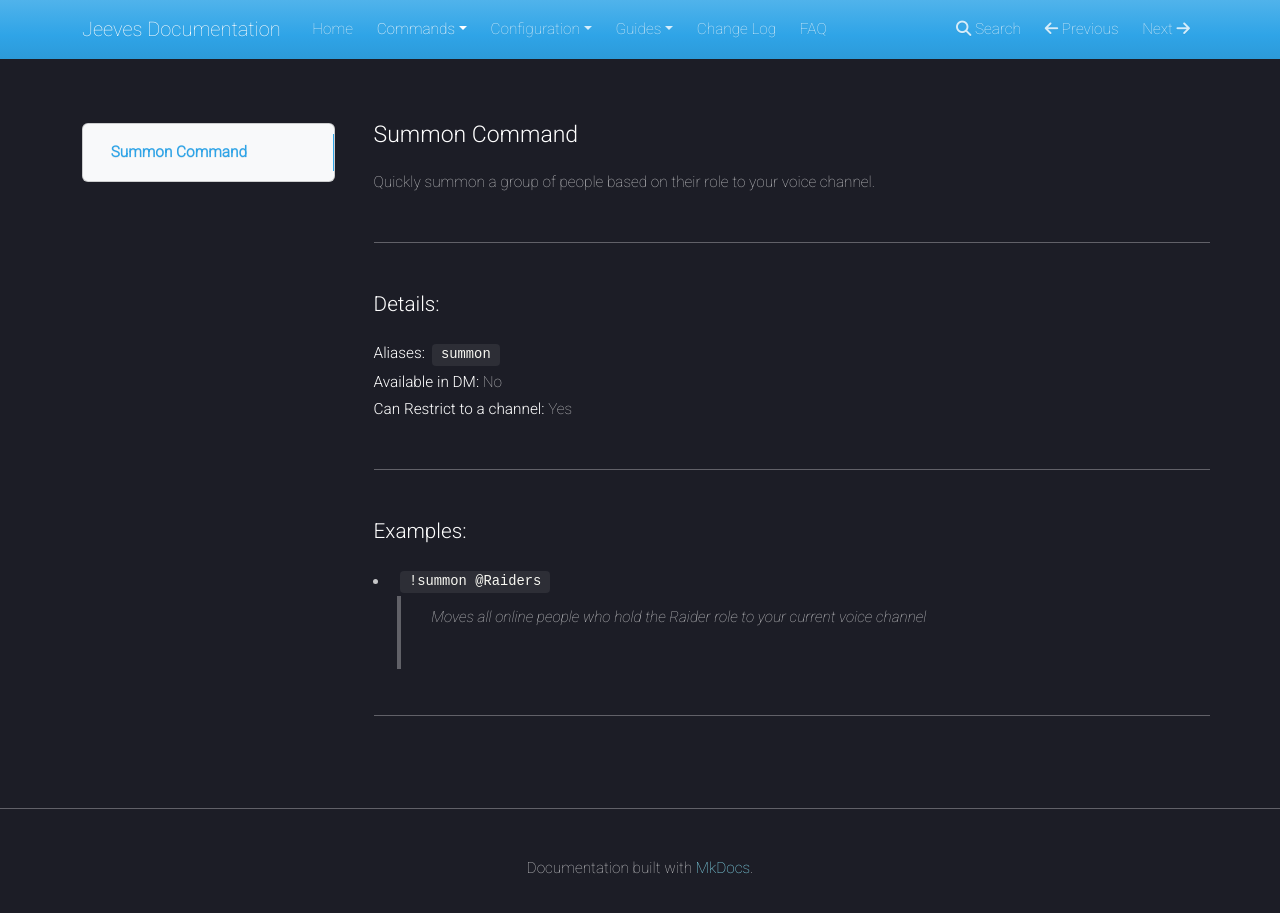
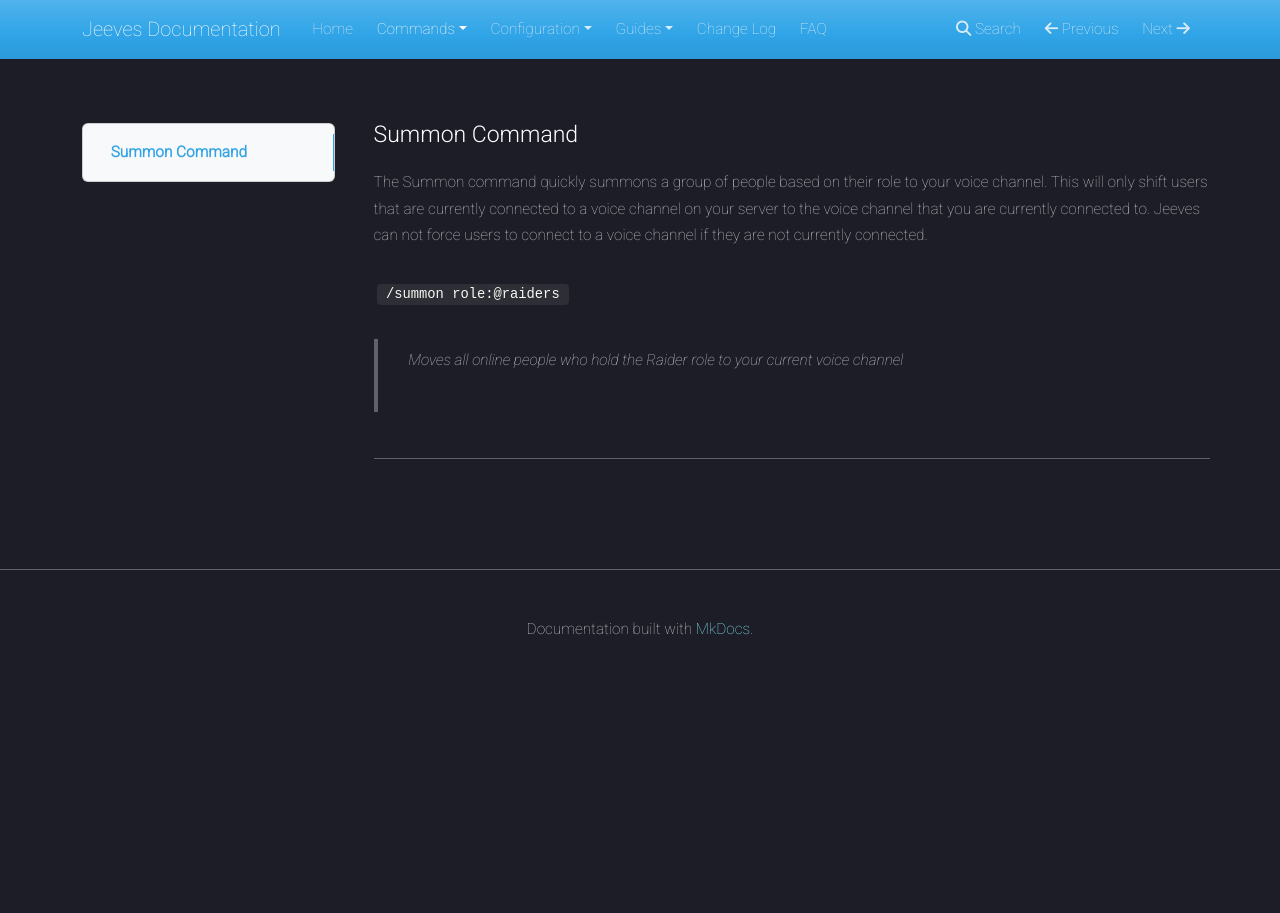
Before and after one commit to TeamJeeves/Jeeves-Bot-Documentation, an MkDocs documentation site: the page built from docs/commands/tools/summon.md, in a window 1280 px wide. Built offline with MkDocs 1.6.1, drawn with Linux system fonts in a browser that asks for light colours; nearby versions of some CDN libraries.

Commit message:
Summon command slash updates

```diff
--- a/docs/commands/tools/summon.md
+++ b/docs/commands/tools/summon.md
@@ -1,14 +1,7 @@
 # Summon Command
 
-Quickly summon a group of people based on their role to your voice channel.
-***
-### Details:
-**Aliases:** `summon`
-**Available in DM:** No
-**Can Restrict to a channel:** Yes
-***
-### Examples:
+The Summon command quickly summons a group of people based on their role to your voice channel. This will only shift users that are currently connected to a voice channel on your server to the voice channel that you are currently connected to. Jeeves can not force users to connect to a voice channel if they are not currently connected.
 
-* `!summon @Raiders`
+`/summon role:@raiders`
 >  Moves all online people who hold the Raider role to your current voice channel
 ***
```
